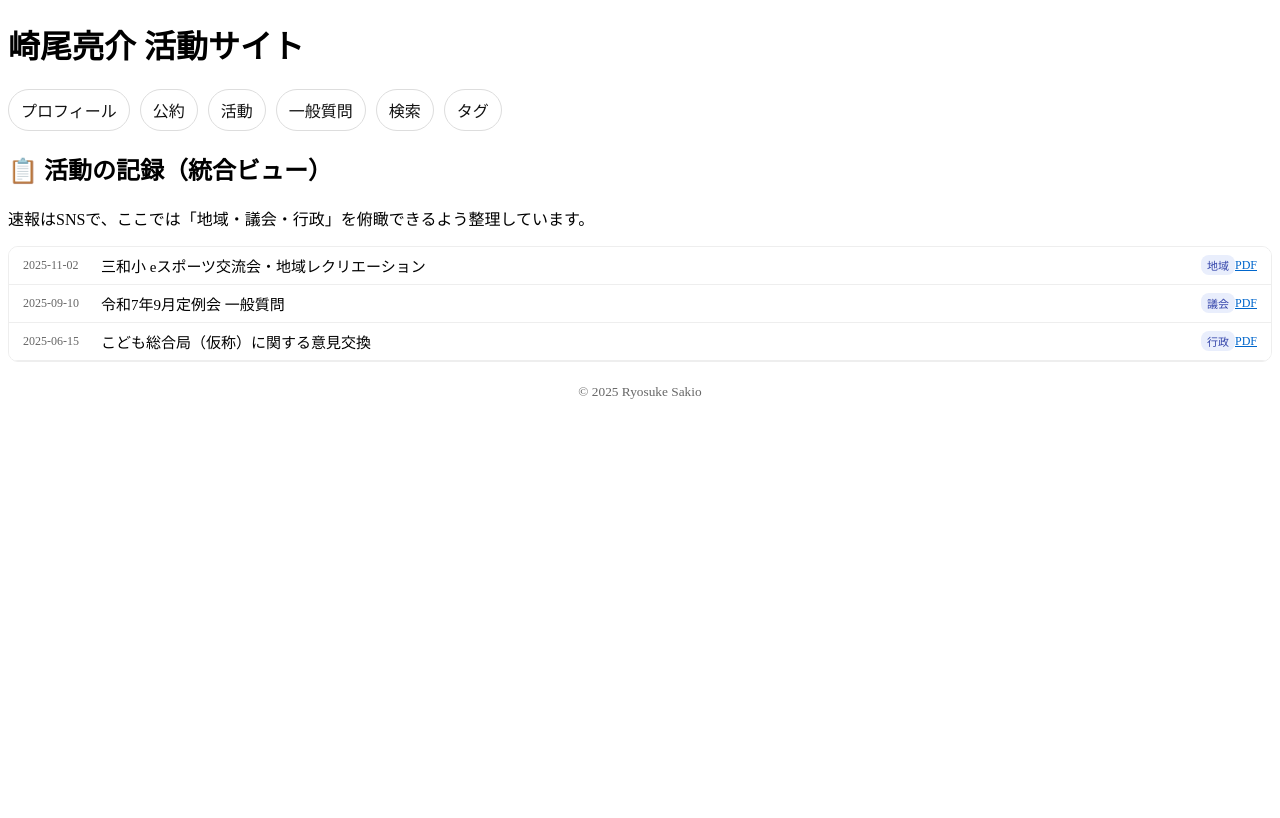
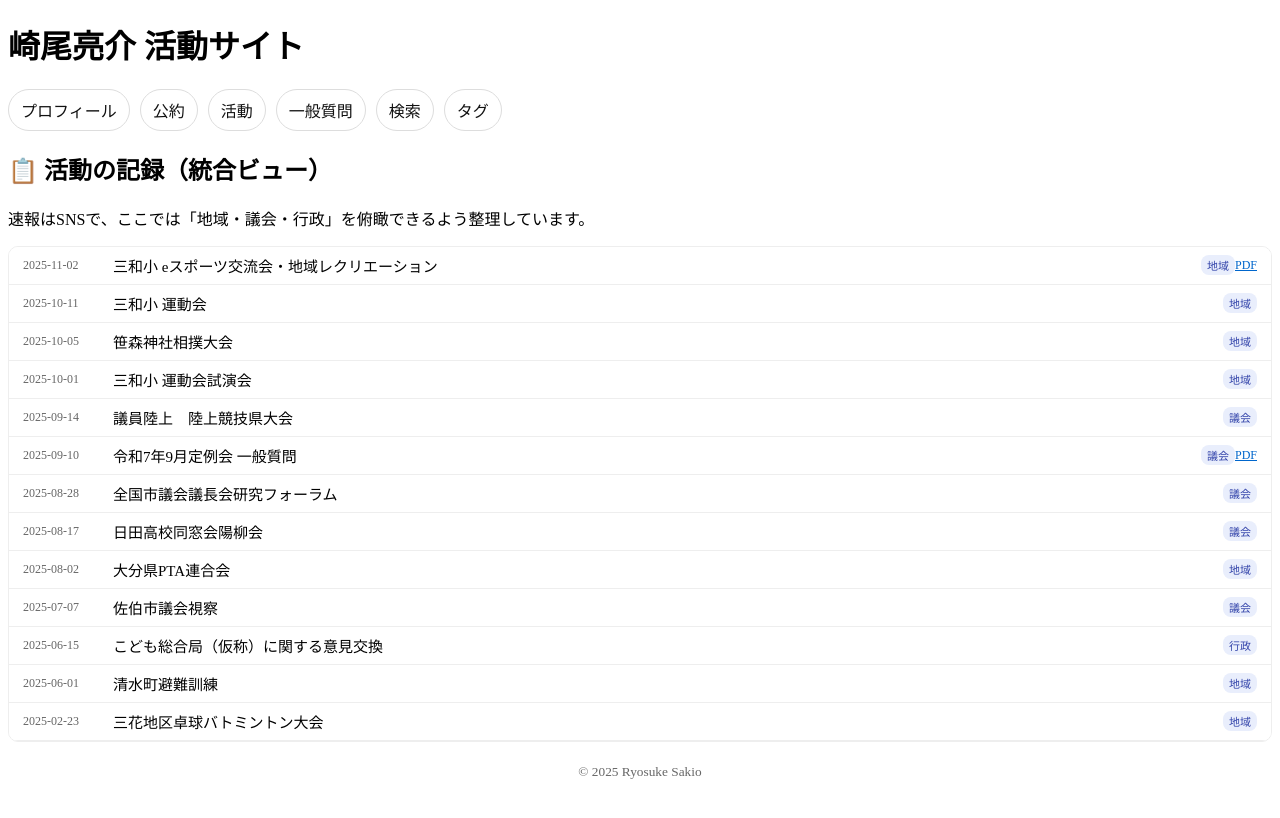
Before and after one commit to sakioryousuke-eng/activity-site, a Jekyll site: the page built from pages/activity.html, in a window 1280 px wide. Shown: the top 818 px of the page. Built offline with Jekyll 4.4.1, drawn with Linux system fonts in a browser that asks for light colours.

Commit message:
Update activity.html

```diff
--- a/pages/activity.html
+++ b/pages/activity.html
@@ -8,64 +8,53 @@ permalink: /pages/activity.html
 <p>速報はSNSで、ここでは「地域・議会・行政」を俯瞰できるよう整理しています。</p>
 
 <style>
-/* ==== 高密度モバイルビュー ==== */
+/* ==== 高密度モバイルビュー（ZIP準拠） ==== */
 .activity-list { border: 1px solid #eee; border-radius: 10px; overflow: hidden; font-size: 14px; }
 .activity-list details { border-bottom: 1px solid #eee; }
 .activity-list summary { list-style: none; display: flex; justify-content: space-between; align-items: center; padding: 6px 10px; cursor: pointer; background: #fff; }
 .activity-list summary::-webkit-details-marker { display: none; }
 .activity-list summary:hover { background: #f9f9f9; }
 .activity-list .info { display: flex; align-items: center; gap: 8px; flex: 1; min-width: 0; }
-.activity-list .date { flex-shrink: 0; color: #666; font-size: 12px; width: 70px; }
+.activity-list .date { flex-shrink: 0; color: #666; font-size: 12px; width: 82px; }
 .activity-list .title { flex: 1; overflow: hidden; white-space: nowrap; text-overflow: ellipsis; }
 .activity-list .badge { background: #e9eefc; color: #3344aa; font-size: 11px; border-radius: 8px; padding: 2px 6px; flex-shrink: 0; }
 .activity-list .link { flex-shrink: 0; font-size: 12px; color: #0066cc; text-decoration: underline; }
 .activity-list .more { background: #fafafa; padding: 6px 12px 10px; color: #333; line-height: 1.5; font-size: 13px; }
 .activity-list .more p { margin: 0.3em 0; }
+.tagpill{display:inline-block;background:#f1f5f9;color:#334155;border:1px solid #e2e8f0;border-radius:999px;padding:.1em .55em;margin-right:.35em;font-size:.78rem}
 @media (min-width: 768px) { .activity-list { font-size: 15px; } .activity-list summary { padding: 8px 14px; } }
 </style>
 
+{% assign list = site.data.activity.items | default: site.data.activity %}
+{% assign sorted = list | sort: "date" | reverse %}
+
 <div class="activity-list">
+  {% for i in sorted %}
   <details>
     <summary>
       <div class="info">
-        <span class="date">2025-11-02</span>
-        <span class="title">三和小 eスポーツ交流会・地域レクリエーション</span>
-        <span class="badge">地域</span>
+        <span class="date">{{ i.date }}</span>
+        <span class="title">{{ i.title }}</span>
+        {% if i.category %}<span class="badge">{{ i.category }}</span>{% endif %}
       </div>
-      <a class="link" href="#">PDF</a>
+      {% if i.pdf %}
+        <a class="link pdf-link" href="{{ i.pdf | relative_url }}">PDF</a>
+      {% elsif i.link %}
+        <a class="link" href="{{ i.link | relative_url }}">詳細</a>
+      {% endif %}
     </summary>
     <div class="more">
-      <p>三和小学校で開催された地域と連携したeスポーツ交流会。児童・保護者・地域団体が協力し、地域活性化の新たな形を模索した。</p>
-      <p>関連：景品提供、PA設営、地域壮年会による射的出店など。</p>
+      {% if i.image %}<p><img src="{{ i.image | relative_url }}" alt="" style="max-width:100%;border-radius:8px;border:1px solid #eee"></p>{% endif %}
+      {% if i.summary %}<p>{{ i.summary }}</p>{% endif %}
+      {% if i.tags %}
+        <p>
+          {% for t in i.tags %}<span class="tagpill">{{ t }}</span>{% endfor %}
+        </p>
+      {% endif %}
+      {% if i.pdf %}
+        <p><a class="pdf-link" href="{{ i.pdf | relative_url }}">📄 PDFを開く</a></p>
+      {% endif %}
     </div>
   </details>
-
-  <details>
-    <summary>
-      <div class="info">
-        <span class="date">2025-09-10</span>
-        <span class="title">令和7年9月定例会 一般質問</span>
-        <span class="badge">議会</span>
-      </div>
-      <a class="link" href="#">PDF</a>
-    </summary>
-    <div class="more">
-      <p>教育環境・不登校支援・フリースクール助成に関する質問を実施。子ども総合支援の包括的体制について議論。</p>
-      <p>関連：質問要旨・答弁内容PDF</p>
-    </div>
-  </details>
-
-  <details>
-    <summary>
-      <div class="info">
-        <span class="date">2025-06-15</span>
-        <span class="title">こども総合局（仮称）に関する意見交換</span>
-        <span class="badge">行政</span>
-      </div>
-      <a class="link" href="#">PDF</a>
-    </summary>
-    <div class="more">
-      <p>市内関係者とともに、こども総合局設置構想の方向性を意見交換。福祉・教育・保健を横断する新たな支援体制について意見を共有。</p>
-    </div>
-  </details>
+  {% endfor %}
 </div>
```
